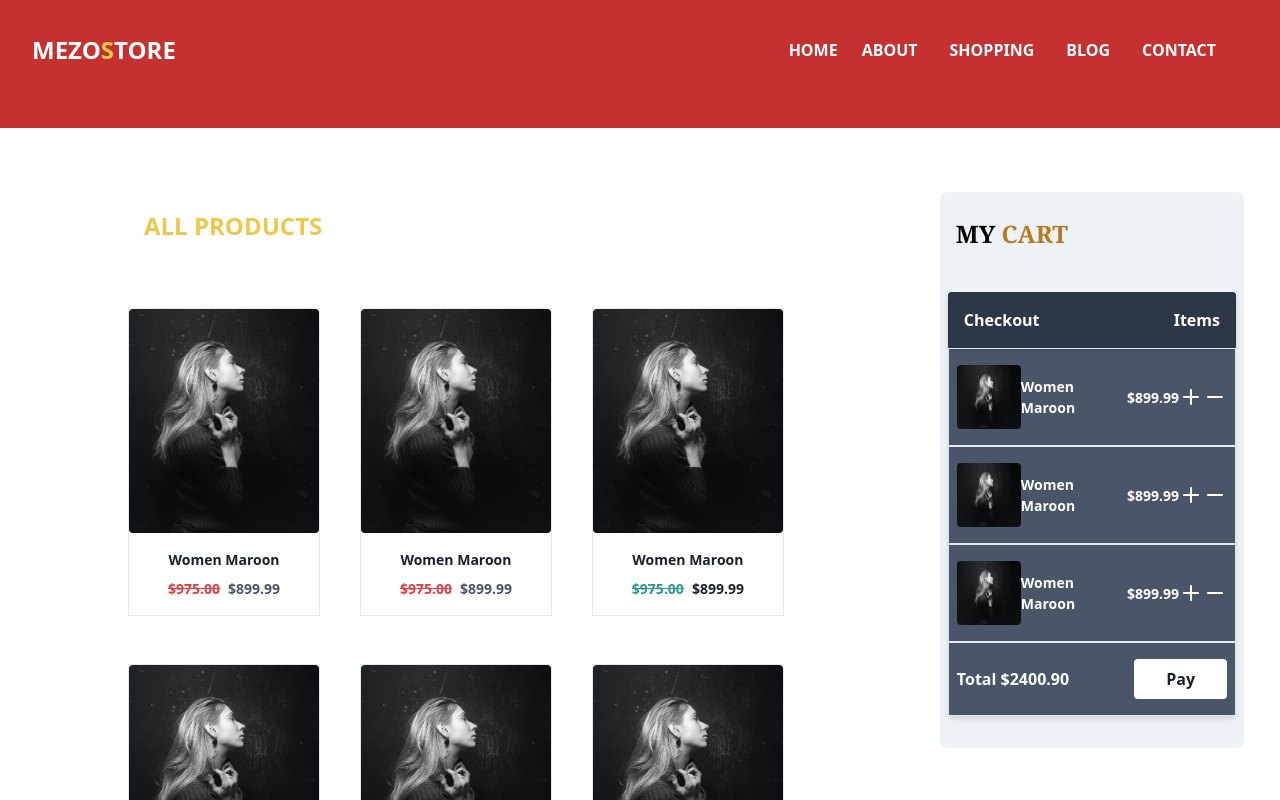
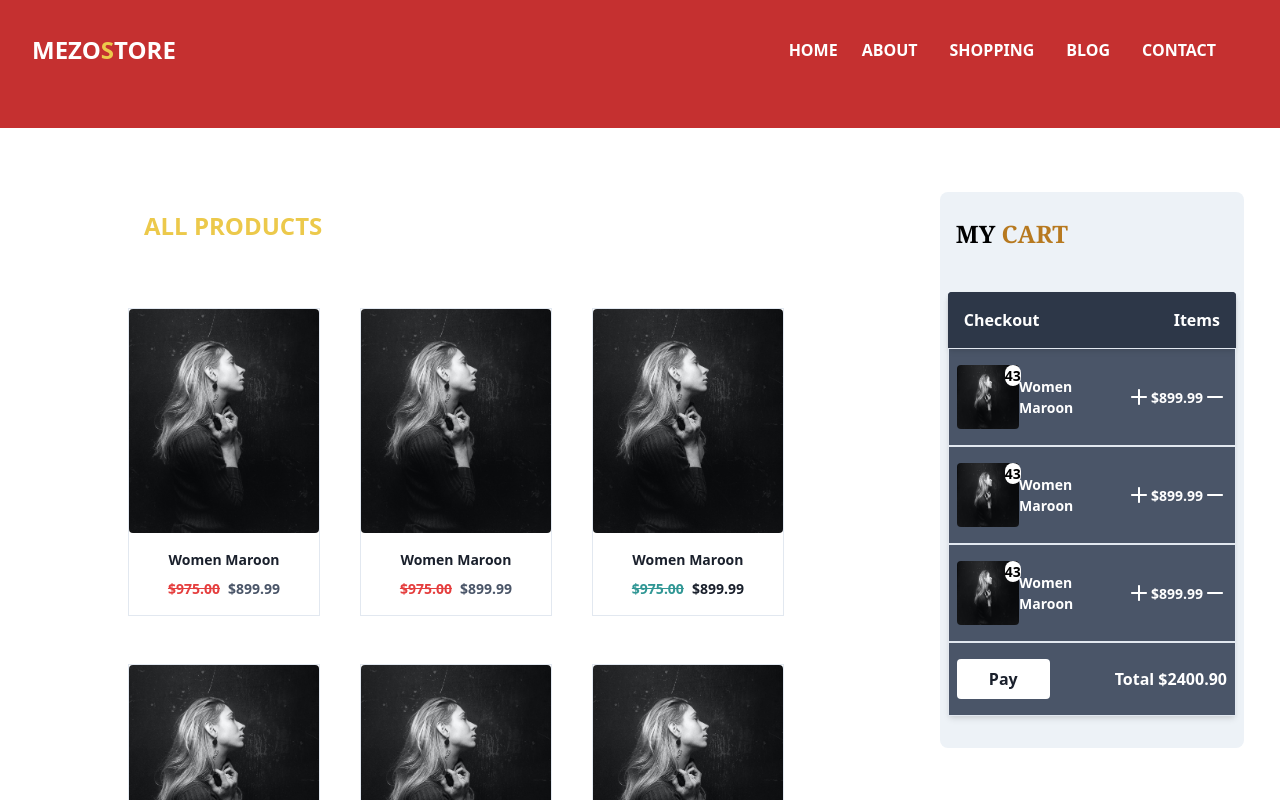
Before and after one commit to Mazin-Ibrahim/mezo-store, a Vue app: page / in a window 1280 px wide. Shown: the top 800 px of the page. Built offline with nearby package versions, Linux system fonts and the light colour scheme.

Commit message:
first commit

```diff
--- a/src/components/Main.vue
+++ b/src/components/Main.vue
@@ -152,32 +152,41 @@
      </div>
 
      <div class="py-4 px-2 flex flex-row justify-between items-center border">
-       <img class="h-16 w-16 rounded" src="../assets/image/header.jpg">
+       <div class="static ">
+        <img class="h-16 w-16 rounded" src="../assets/image/header.jpg">
+         <h2 class="absolute  text-black font-bold bg-white rounded-full text-sm -mt-16 ml-12">43</h2>
+       </div>
        <h1 class="text-white font-semibold text-base md:text-sm">Women Maroon</h1>
-       <h1 class="text-white font-semibold text-base md:text-sm">$899.99</h1>
-       <button class="text-white font-semibold text-2xl"><Plus/></button>
+        <button class="text-white font-semibold text-2xl"><Plus/></button>
+        <h1 class="text-white font-semibold text-base md:text-sm">$899.99</h1>
        <button class="text-white font-semibold text-2xl"><Minus/></button>
      </div>
 
      <div class="py-4 px-2 flex flex-row justify-between items-center border">
-       <img class="h-16 w-16 rounded" src="../assets/image/header.jpg">
+       <div class="static ">
+        <img class="h-16 w-16 rounded" src="../assets/image/header.jpg">
+         <h2 class="absolute  text-black font-bold bg-white rounded-full text-sm -mt-16 ml-12">43</h2>
+       </div>
        <h1 class="text-white font-semibold text-base md:text-sm">Women Maroon</h1>
-       <h1 class="text-white font-semibold text-base md:text-sm">$899.99</h1>
         <button class="text-white font-semibold text-2xl"><Plus/></button>
+        <h1 class="text-white font-semibold text-base md:text-sm">$899.99</h1>
        <button class="text-white font-semibold text-2xl"><Minus/></button>
      </div>
 
      <div class="py-4 px-2 flex flex-row justify-between items-center border">
-       <img class="h-16 w-16 rounded" src="../assets/image/header.jpg">
+       <div class="static ">
+        <img class="h-16 w-16 rounded" src="../assets/image/header.jpg">
+         <h2 class="absolute  text-black font-bold bg-white rounded-full text-sm -mt-16 ml-12">43</h2>
+       </div>
        <h1 class="text-white font-semibold text-base md:text-sm">Women Maroon</h1>
-       <h1 class="text-white font-semibold text-base md:text-sm">$899.99</h1>
         <button class="text-white font-semibold text-2xl"><Plus/></button>
+        <h1 class="text-white font-semibold text-base md:text-sm">$899.99</h1>
        <button class="text-white font-semibold text-2xl"><Minus/></button>
      </div>
 
      <div class="py-4 px-2 flex flex-row justify-between items-center border">
+       <button class="py-2 px-8 bg-white text-white text-gray-900 font-semibold hover:bg-gray-800 rounded">Pay</button>
        <h1 class="text-white font-semibold ">Total $2400.90</h1>
-       <button class="py-2 px-8 bg-white text-white text-gray-900 font-semibold hover:bg-gray-800 rounded">Pay</button>
      </div>
    </div>
  </div>
```
